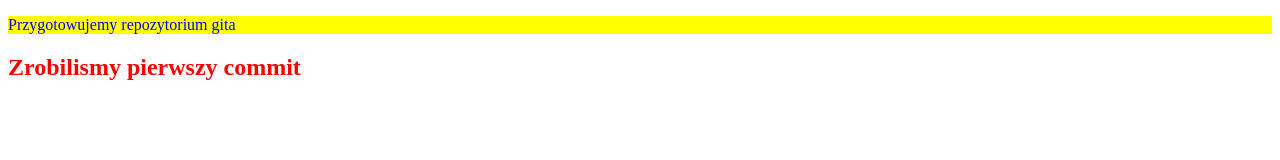
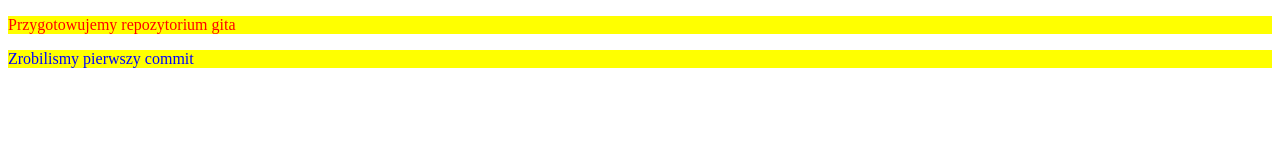
Before and after one commit to robszy96/SANgit-1, a plain HTML site: page index.html in a window 1280 px wide. Drawn offline with Linux system fonts and the light colour scheme.

Commit message:
Changed into paragraphs

```diff
--- a/index.html
+++ b/index.html
@@ -8,6 +8,6 @@
 </head>
 <body>
     <p>Przygotowujemy repozytorium gita</p>
-    <h2>Zrobilismy pierwszy commit</h2>
+    <p>Zrobilismy pierwszy commit</p>
 </body>
 </html>
--- a/style.css
+++ b/style.css
@@ -3,6 +3,6 @@ p{
     background-color: yellow;
 }
 
-h2{
+p:first-of-type{
     color: red;
 }
```
